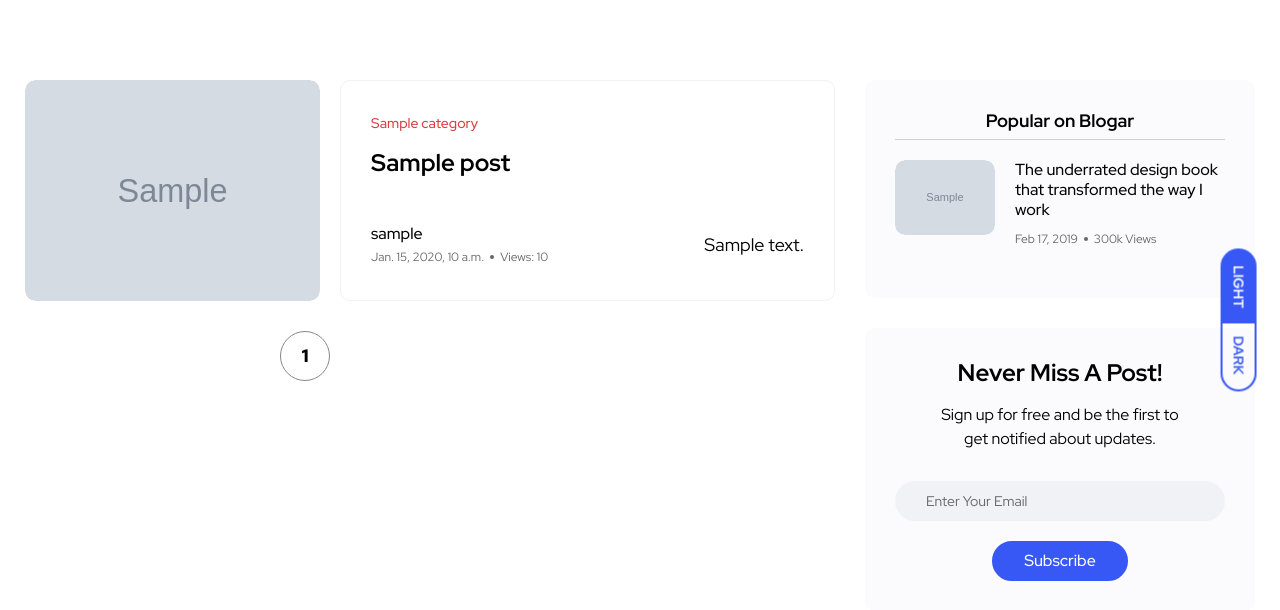
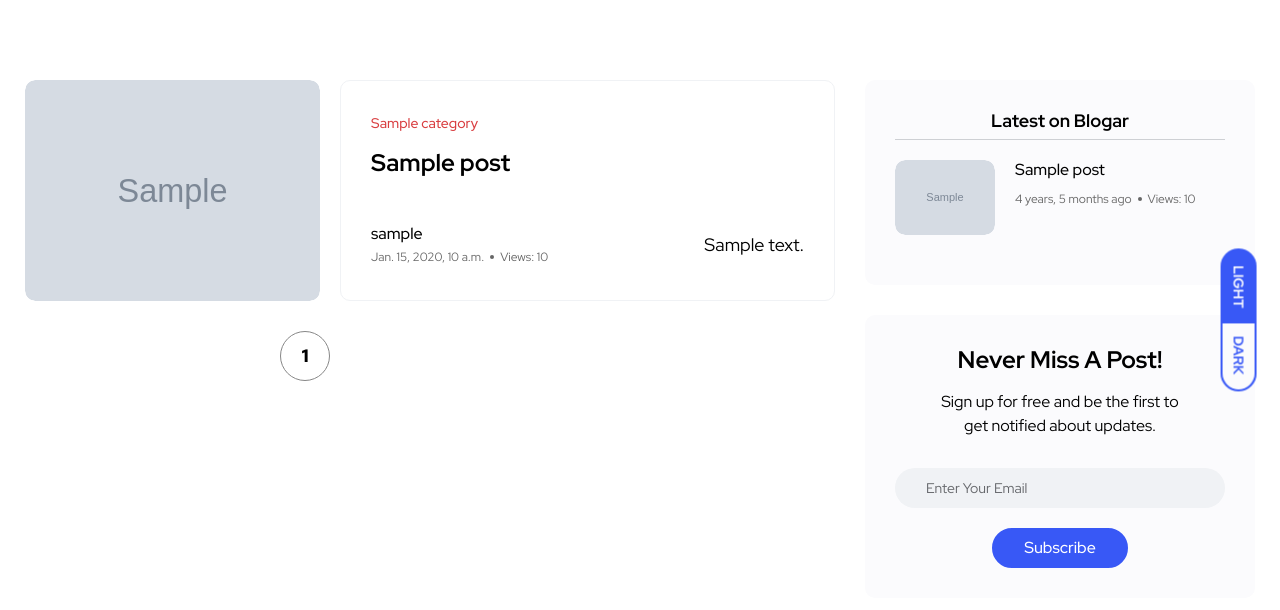
Before and after one commit to tareqWpy/my-site, a Django app: page /blog/ in a window 1280 px wide. Shown: the part 80-690 px from the top of the page. Run offline with Django 4.2, Linux system fonts and the light colour scheme; tables that the repository leaves empty hold one stand-in row (values such as "Sample post"); grey boxes marked "Sample" are stand-in pictures; some libraries are stand-ins or nearby versions.

Commit message:
added post template tags

```diff
--- a/blog/views.py
+++ b/blog/views.py
@@ -28,14 +28,7 @@ def post_list_view(request, **kwargs):
     except EmptyPage:
         posts = posts.get_page(1)
 
-    most_viewed_posts = Post.objects.filter(
-        published_date__lte=timezone.now(), status=1
-    ).order_by("-counted_views")[:3]
-
-    context = {
-        "posts": posts,
-        "most_viewed_posts": most_viewed_posts,
-    }
+    context = {"posts": posts}
     return render(request, "blog/post-list.html", context)
 
 
--- /dev/null
+++ b/templates/blog/latest-posts.html
@@ -0,0 +1,27 @@
+{% load static %} {% load thumbnail %} {% for post in posts %} {% comment %}
+<!-- prettier-ignore -->
+{% endcomment %}
+{% load humanize %}
+<div class="content-block post-medium mb--20">
+    {% thumbnail post.image "180x120" crop="center" as im %}
+    <div class="post-thumbnail">
+        <a href="{% url 'blog:post-single' pid=post.id %}">
+            <img src="{{im.url}}" alt="Post Images" />
+        </a>
+    </div>
+    {% endthumbnail %}
+    <div class="post-content">
+        <h6 class="title">
+            <a href="{% url 'blog:post-single' pid=post.id %}"
+                >{{post.title}}
+            </a>
+        </h6>
+        <div class="post-meta">
+            <ul class="post-meta-list">
+                <li>{{post.published_date|naturaltime}}</li>
+                <li>Views: {{post.counted_views}}</li>
+            </ul>
+        </div>
+    </div>
+</div>
+{% endfor %}
--- a/templates/blog/sidebar-inner.html
+++ b/templates/blog/sidebar-inner.html
@@ -2,35 +2,11 @@
 <div class="sidebar-inner">
     <!-- Start Single Widget  -->
     <div class="axil-single-widget widget widget_postlist mb--30">
-        <h5 class="widget-title">Popular on Blogar</h5>
+        <h5 class="widget-title">Latest on Blogar</h5>
         <!-- Start Post List  -->
         <div class="post-medium-block">
             <!-- Start Single Post  -->
-            {% for post in most_viewed_posts %}
-            <div class="content-block post-medium mb--20">
-                {% thumbnail post.image "180x180" crop="center" as im %}
-                <div class="post-thumbnail">
-                    <a href="{% url 'blog:post-single' pid=post.id %}">
-                        <img src="{{im.url}}" alt="Post Images" />
-                    </a>
-                </div>
-                {% endthumbnail %}
-                <div class="post-content">
-                    <h6 class="title">
-                        <a href="post-details.html"
-                            >The underrated design book that transformed the way
-                            I work
-                        </a>
-                    </h6>
-                    <div class="post-meta">
-                        <ul class="post-meta-list">
-                            <li>Feb 17, 2019</li>
-                            <li>300k Views</li>
-                        </ul>
-                    </div>
-                </div>
-            </div>
-            {% endfor %}
+            {% latest_post %}
             <!-- End Single Post  -->
         </div>
         <!-- End Post List  -->
--- a/templates/website/index.html
+++ b/templates/website/index.html
@@ -9,7 +9,7 @@
                             <div class="col-lg-12">
                                 <div class="slider-activation axil-slick-arrow">
                                     <!-- Start Single Slide  -->
-                                     {% for post in posts %}
+                                    {% for post in posts %}
                                     <div class="content-block">
                                         <!-- Start Post Thumbnail  -->
                                         <div class="post-thumbnail">
```
Also changed, not shown: 16 other files.
